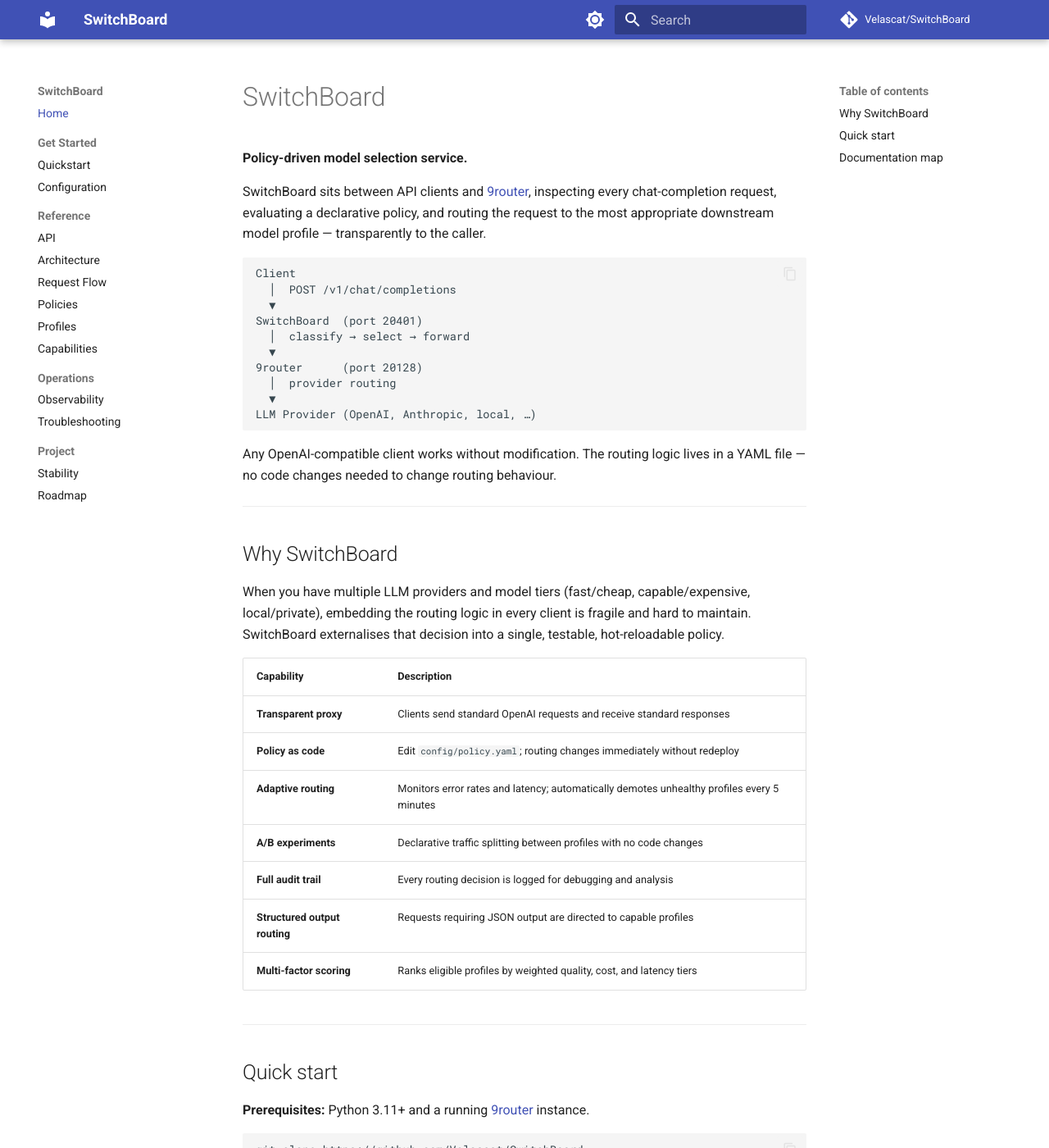
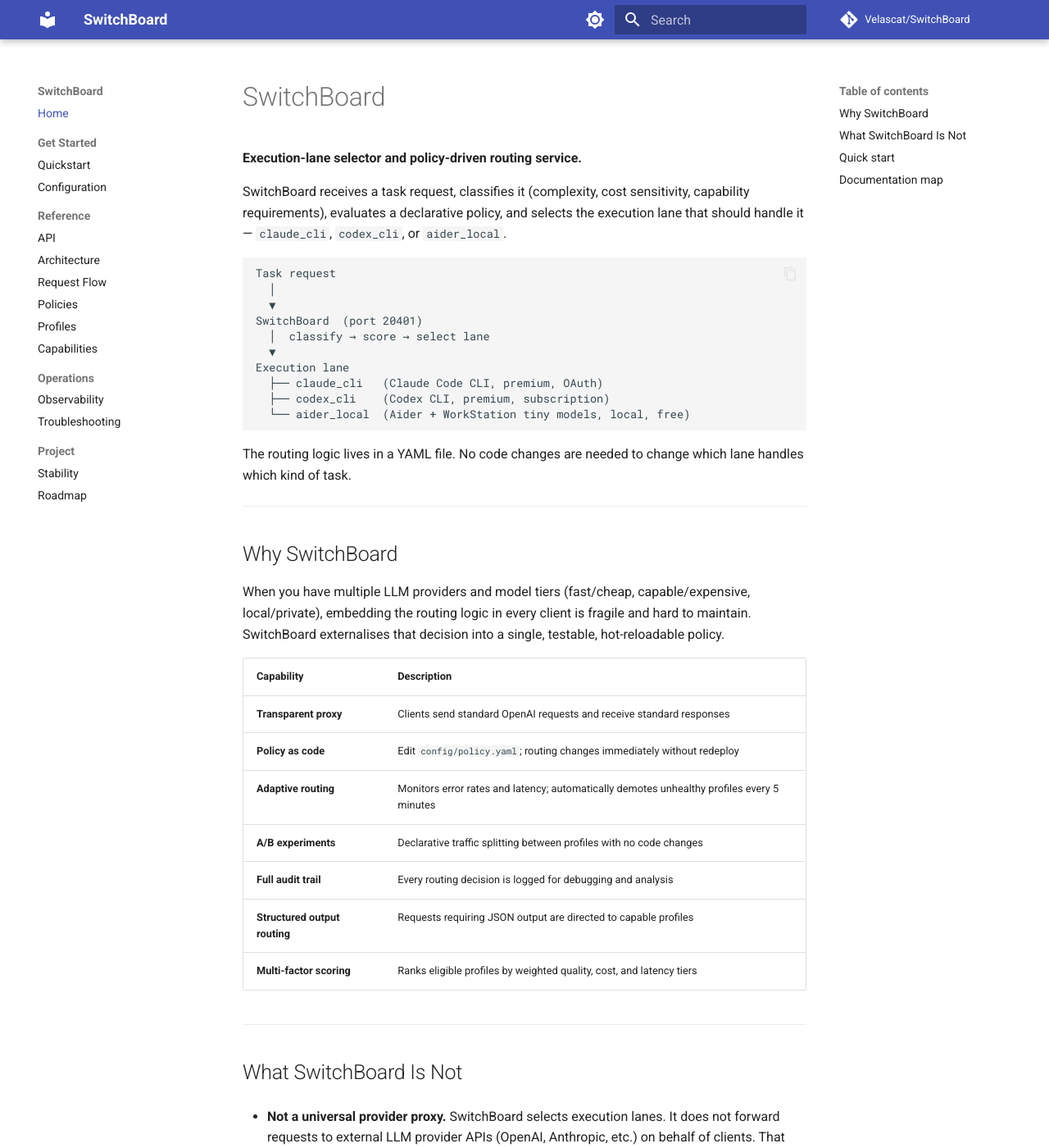
Before and after one commit to Velascat/SwitchBoard, an MkDocs documentation site: the page built from docs/index.md, in a window 1280 px wide and 1400 px high. Shown: the whole window at 82% size. Built offline with MkDocs 1.6.1 and Material for MkDocs 9.7.7, drawn with Linux system fonts in a browser that asks for light colours; comment, search, counter and statistics services are not loaded; some of the changed text lies outside the part shown.

Commit message:
docs: update architecture framing, add What SwitchBoard Is Not
Reframes SwitchBoard as an execution-lane selector rather than a
9router-dependent proxy. Updates the opening description and diagram
to reflect the lane-based model (claude_cli, codex_cli, aider_local).

Adds "What SwitchBoard Is Not" section explicitly stating SwitchBoard
is not a universal provider proxy, not a credential broker, not a
recreation of 9router, and not the decision engine or execution runner.

Co-Authored-By: Claude Sonnet 4.6 <noreply@anthropic.com>

````diff
--- a/docs/index.md
+++ b/docs/index.md
@@ -1,23 +1,26 @@
 # SwitchBoard
 
-**Policy-driven model selection service.**
+**Execution-lane selector and policy-driven routing service.**
 
-SwitchBoard sits between API clients and [9router](https://github.com/Velascat/9router), inspecting every chat-completion request, evaluating a declarative policy, and routing the request to the most appropriate downstream model profile — transparently to the caller.
+SwitchBoard receives a task request, classifies it (complexity, cost sensitivity,
+capability requirements), evaluates a declarative policy, and selects the execution
+lane that should handle it — `claude_cli`, `codex_cli`, or `aider_local`.
 
 ```
-Client
-  │  POST /v1/chat/completions
+Task request
+  │
   ▼
 SwitchBoard  (port 20401)
-  │  classify → select → forward
+  │  classify → score → select lane
   ▼
-9router      (port 20128)
-  │  provider routing
-  ▼
-LLM Provider (OpenAI, Anthropic, local, …)
+Execution lane
+  ├── claude_cli   (Claude Code CLI, premium, OAuth)
+  ├── codex_cli    (Codex CLI, premium, subscription)
+  └── aider_local  (Aider + WorkStation tiny models, local, free)
 ```
 
-Any OpenAI-compatible client works without modification. The routing logic lives in a YAML file — no code changes needed to change routing behaviour.
+The routing logic lives in a YAML file. No code changes are needed to change which
+lane handles which kind of task.
 
 ---
 
@@ -37,9 +40,32 @@ When you have multiple LLM providers and model tiers (fast/cheap, capable/expens
 
 ---
 
+## What SwitchBoard Is Not
+
+- **Not a universal provider proxy.** SwitchBoard selects execution lanes. It does not
+  forward requests to external LLM provider APIs (OpenAI, Anthropic, etc.) on behalf of
+  clients. That pattern was removed when `9router` was retired. See
+  `WorkStation/docs/architecture/adr/0001-remove-9router.md`.
+
+- **Not a credential broker.** SwitchBoard does not hold API keys for LLM providers.
+  The CLI lanes (`claude_cli`, `codex_cli`) manage their own OAuth sessions. The local
+  lane (`aider_local`) uses WorkStation-deployed models with no external credentials.
+
+- **Not a recreation of 9router.** 9router was a provider-routing proxy. SwitchBoard
+  is a lane-selection policy engine. The distinction matters: SwitchBoard produces a
+  lane assignment; it does not proxy HTTP calls to provider APIs.
+
+- **Not the decision engine.** SwitchBoard does not decide *what* work to do. It
+  decides *how* to run a task that has already been selected by ControlPlane.
+
+- **Not the execution runner.** SwitchBoard selects the lane and hands off. kodo and
+  the lane runners do the actual coding.
+
+---
+
 ## Quick start
 
-**Prerequisites:** Python 3.11+ and a running [9router](https://github.com/Velascat/9router) instance.
+**Prerequisites:** Python 3.11+.
 
 ```bash
 git clone https://github.com/Velascat/SwitchBoard
````
